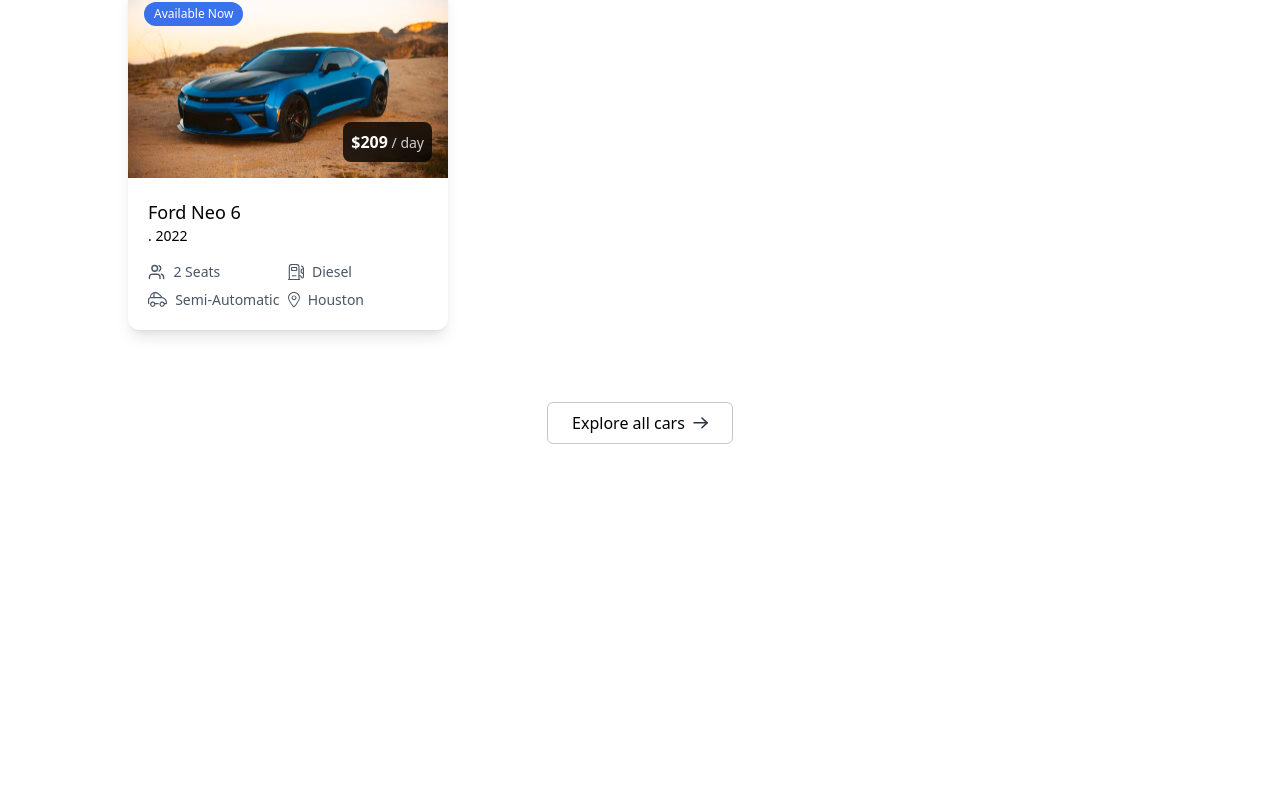
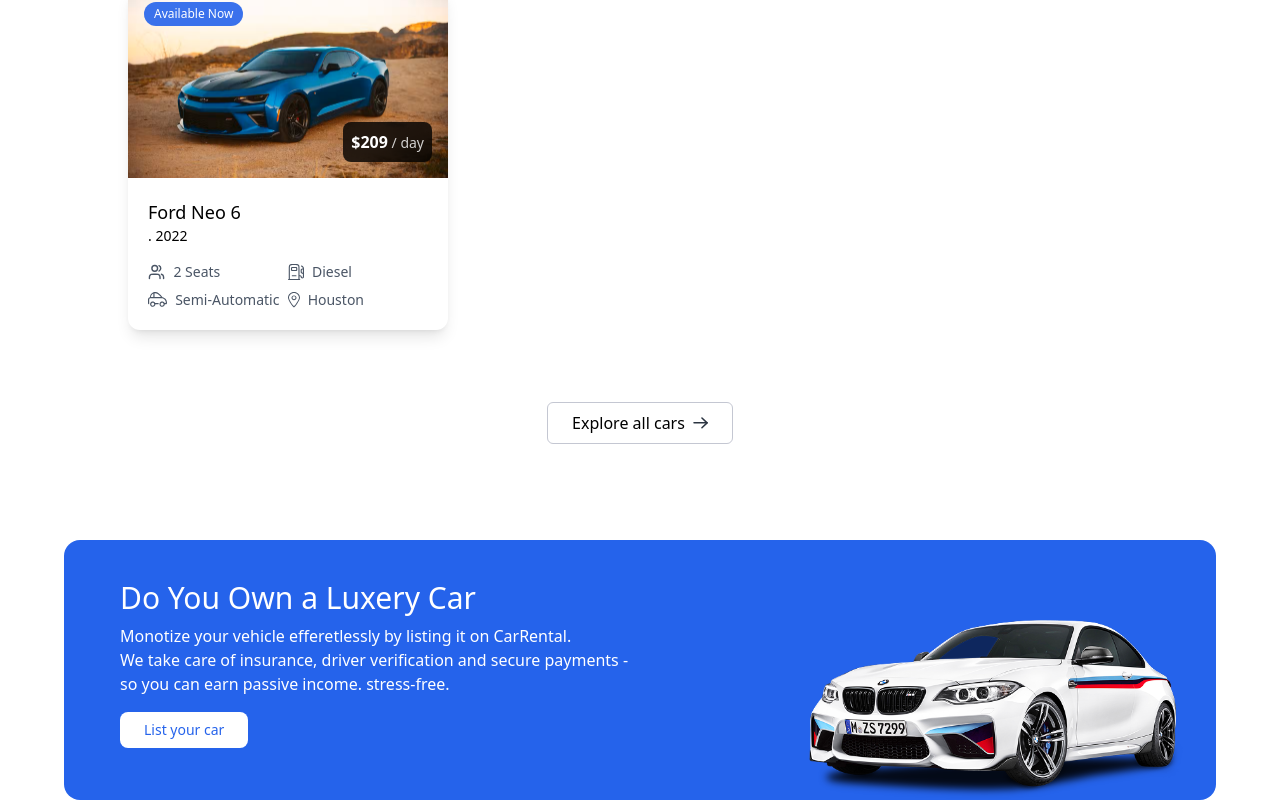
Before and after one commit to Chala751/car-rental, a React (Vite) app: page / in a window 1280 px wide. Shown: the part 1507-2307 px from the top of the page. Before the commit the page ends 2047 px from the top, so only its background shows below. Built offline with nearby package versions, Linux system fonts and the light colour scheme.

Commit message:
banner added to home page

```diff
--- /dev/null
+++ b/src/components/Banner.jsx
@@ -0,0 +1,19 @@
+import React from 'react'
+import { assets } from '../assets/assets'
+
+const Banner = () => {
+  return (
+    <div className='flex flex-col md:flex-row md:items-start items-center justify-between px-8 min-md:pl-14 pt-10 bt-gradient-to-r max-w-6xl mx-3 md:mx-auto rounded-2xl overflow-hidden bg-primery'>
+      <div className='text-white'>
+        <h2 className='text-3xl font-medium'>Do You Own a Luxery Car</h2>
+        <p className='mt-2'>Monotize your vehicle efferetlessly by listing it on CarRental.</p>
+        <p className='max-w-130'>We take care of insurance, driver verification and secure payments - so you can earn passive income. stress-free.</p>
+
+        <button className='px-6 py-2 bg-white hover:bg-slate-100 tarnsition-all text-primery rounded-lg text-sm mt-4 cursor-pointer'>List your car</button>
+      </div>
+      <img src={assets.banner_car_image} alt="car" className='max-h-45 mt-10' />
+    </div>
+  )
+}
+
+export default Banner
--- a/src/pages/Home.jsx
+++ b/src/pages/Home.jsx
@@ -1,12 +1,14 @@
 import React from 'react'
 import Hero from '../components/Hero'
 import FeaturedSection from '../components/FeaturedSection'
+import Banner from '../components/Banner'
 
 const Home = () => {
   return (
     <>
       <Hero/>
       <FeaturedSection/>
+      <Banner/>
     </>
   )
 }
```
